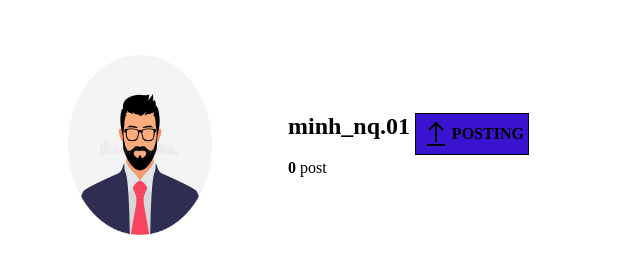
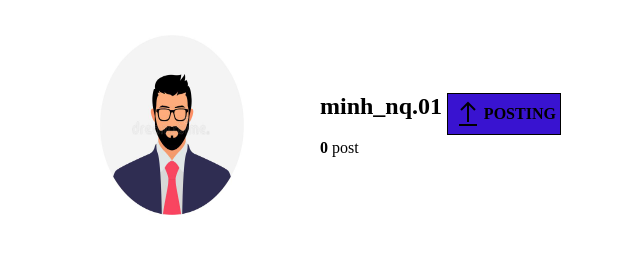
Before and after one commit to bap-rang/web, a plain HTML site: page index.html in a window 1280 px wide. Shown: the whole page, without its empty margins (120-760 px from the left). Drawn offline with Linux system fonts and the light colour scheme.

Commit message:
adjust width to adapt all resolution

```diff
--- a/style.css
+++ b/style.css
@@ -3,11 +3,9 @@ body
     display: center;
     justify-content: center;
     align-items: left;
-    margin-top: 20px;
-    margin-bottom: 100px;
-    margin-right: 30px;
-    margin-left: 160px;
+    margin: auto;
     flex-direction: column;
+    width: 70%;
     gap: 0.5em;
 }
 img{
```
